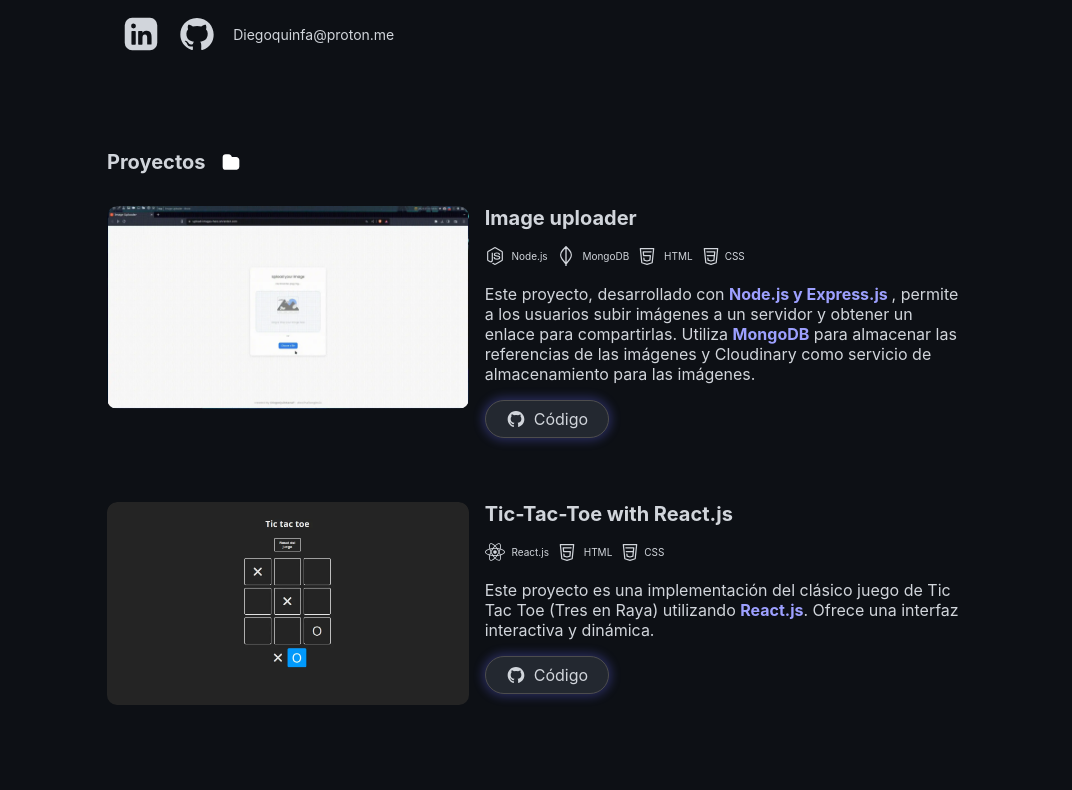
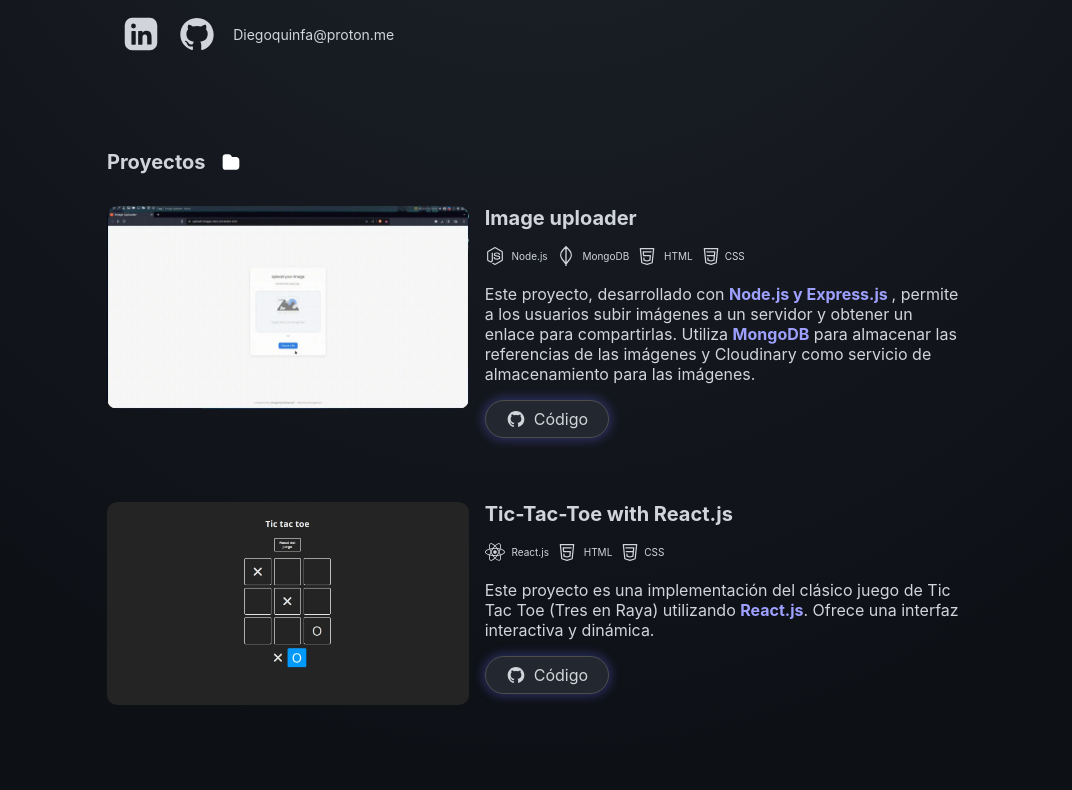
Before and after one commit to diegoquinfa/porfolio-web, a website built with Vite: page index.html in a window 1280 px wide. Shown: the part 254-1044 px from the top of the page, without its empty margins (103-1175 px from the left). Built offline with nearby package versions, Linux system fonts and the light colour scheme.

Commit message:
feat: added gradiant

```diff
--- a/css/style.css
+++ b/css/style.css
@@ -3,6 +3,11 @@
 
   font-family: Inter, system-ui, Avenir, Helvetica, Arial, sans-serif;
   background-color: var(--bg-primary);
+  background-image: radial-gradient(
+    ellipse 80% 80% at 50% -20%,
+    var(--bg-secundary),
+    var(--bg-primary)
+  );
   color: var(--white);
 
   --white: #ffffff;
@@ -552,7 +557,6 @@
 }
 
 @keyframes ping {
-
   75%,
   100% {
     transform: scale(1.5);
```
